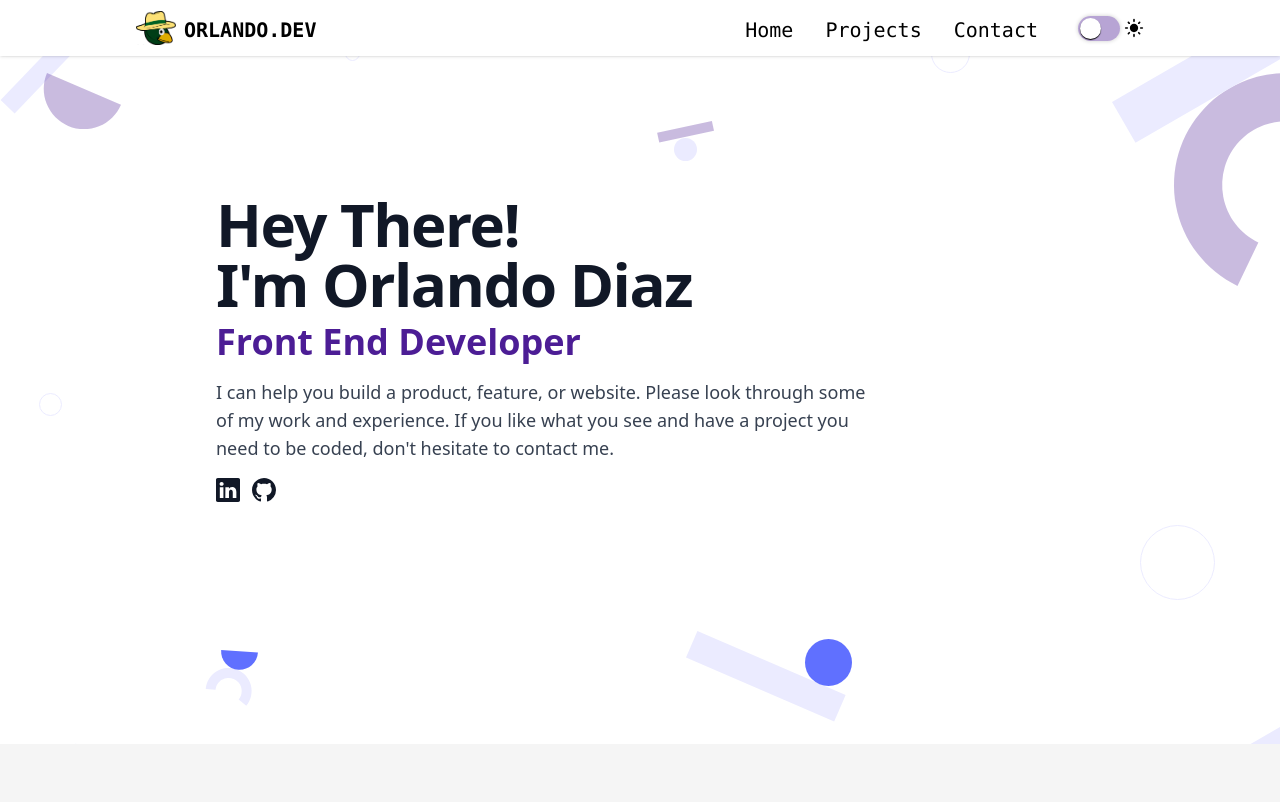
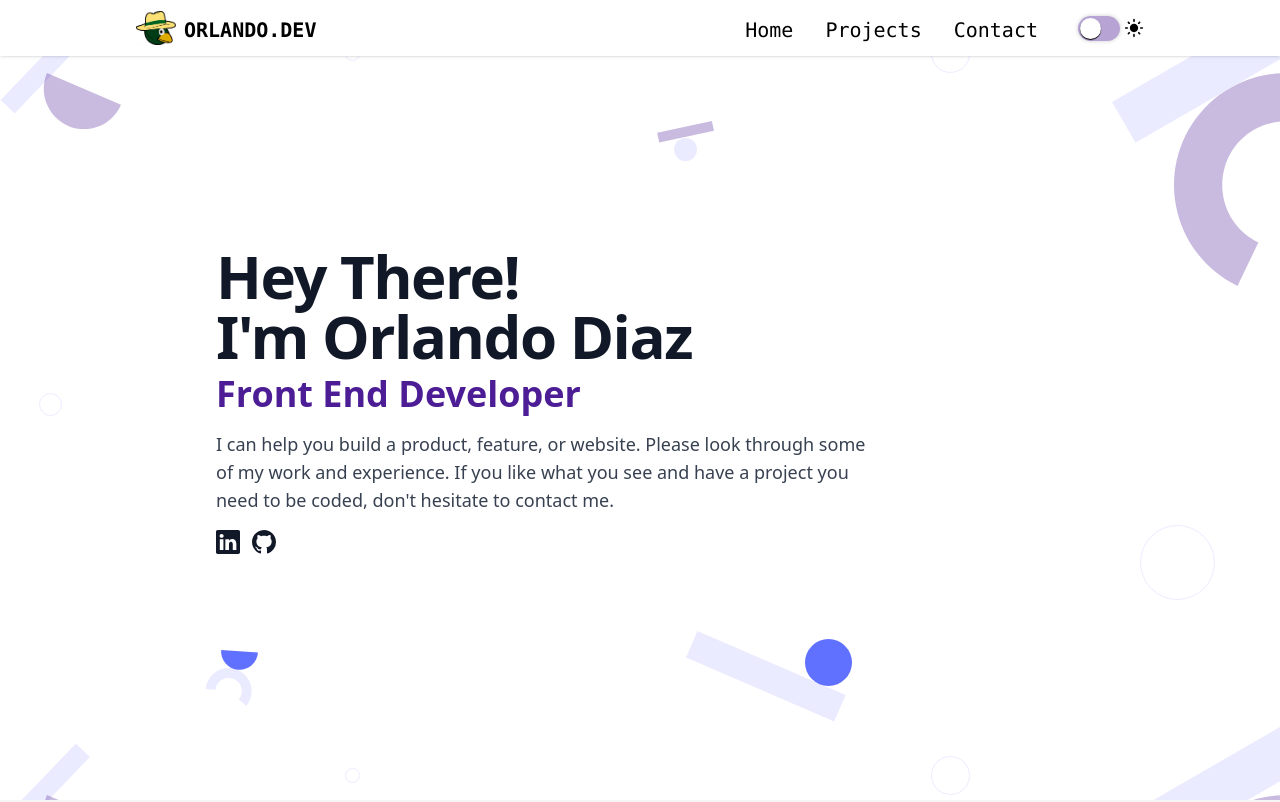
Before and after one commit to orlandodiazc/portfolio-react, a React (Vite) app: page / in a window 1280 px wide. Shown: the top 802 px of the page. Built offline with nearby package versions, Linux system fonts and the light colour scheme.

Commit message:
Add bg blobs

```diff
--- a/src/components/Hero.jsx
+++ b/src/components/Hero.jsx
@@ -3,9 +3,15 @@ import { BsLinkedin, BsGithub } from 'react-icons/bs'
 
 export default function Hero() {
   return (
-    <section className="h-[calc(100vh-3.5rem)] min-h-[24rem] bg-[url('/hero-bg.svg')]">
+    <section
+      id="home"
+      className="h-screen min-h-[24rem] bg-[url('/hero-bg.svg')] dark:bg-none relative overflow-hidden"
+    >
+      <div className="hidden dark:block absolute blur-3xl -left-36 -top-24 opacity-10 bg-violet-900 w-64 h-64 rounded-3xl"></div>
+      <div className="hidden dark:block absolute blur-3xl -right-40 -top-40 opacity-10 bg-violet-900 w-80 h-80 rounded-3xl"></div>
+      <div className="hidden dark:block absolute blur-3xl -right-36 -bottom-44 opacity-5 bg-violet-900 w-96 h-96 rounded-3xl"></div>
       <Container className="h-full flex flex-col justify-center text-gray-900 dark:text-gray-100 ">
-        <div className="flex flex-col text-center items-center items- sm:items-start sm:text-left">
+        <div className="flex flex-col text-center items-center sm:items-start sm:text-left">
           <div>
             <h1 className="text-5xl sm:text-6xl">
               Hey There! <br />
@@ -20,7 +26,7 @@ export default function Hero() {
               don't hesitate to contact me.
             </p>
           </div>
-          <ul className="flex gap-3 items-center mb-12 self-">
+          <ul className="flex gap-3 items-center">
             <li>
               <a href="https://www.linkedin.com/in/orlando-diaz-conde">
                 <BsLinkedin size={24} className="hover:text-violet-900 hover:text-opacity-70" />
```
